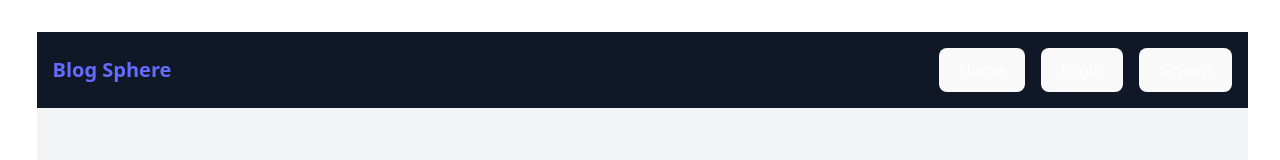
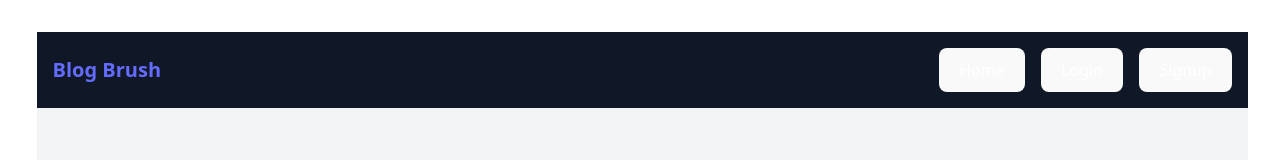
Before and after one commit to ridhi-tuteja/Blog-Brush, a React (Vite) app: page / in a window 1280 px wide. Shown: the top 160 px of the page. Built offline with nearby package versions, Linux system fonts and the light colour scheme; no server answers.

Commit message:
bug fixes

```diff
--- a/src/components/Header/Header.jsx
+++ b/src/components/Header/Header.jsx
@@ -43,7 +43,7 @@ function Header() {
         <nav className="flex items-center justify-between py-4">
           <Link to="/" className="flex items-center gap-2">
             <Logo className="inline-block w-3"/>
-            <span className="text-xl font-semibold hidden sm:inline">Blog Sphere</span>
+            <span className="text-xl font-semibold hidden sm:inline">Blog Brush</span>
           </Link>
           <ul className="flex items-center gap-4">
             {navItems.map((item) =>
--- a/src/pages/Home.jsx
+++ b/src/pages/Home.jsx
@@ -23,7 +23,7 @@ function Home() {
         )
     }
   return (
-    <h2 className='text-center text-2xl font-bold'>Welcome to Blog Sphere!</h2>
+    <h2 className='text-center text-2xl font-bold'>Welcome to Blog Brush!</h2>
   )
 }
 
```
